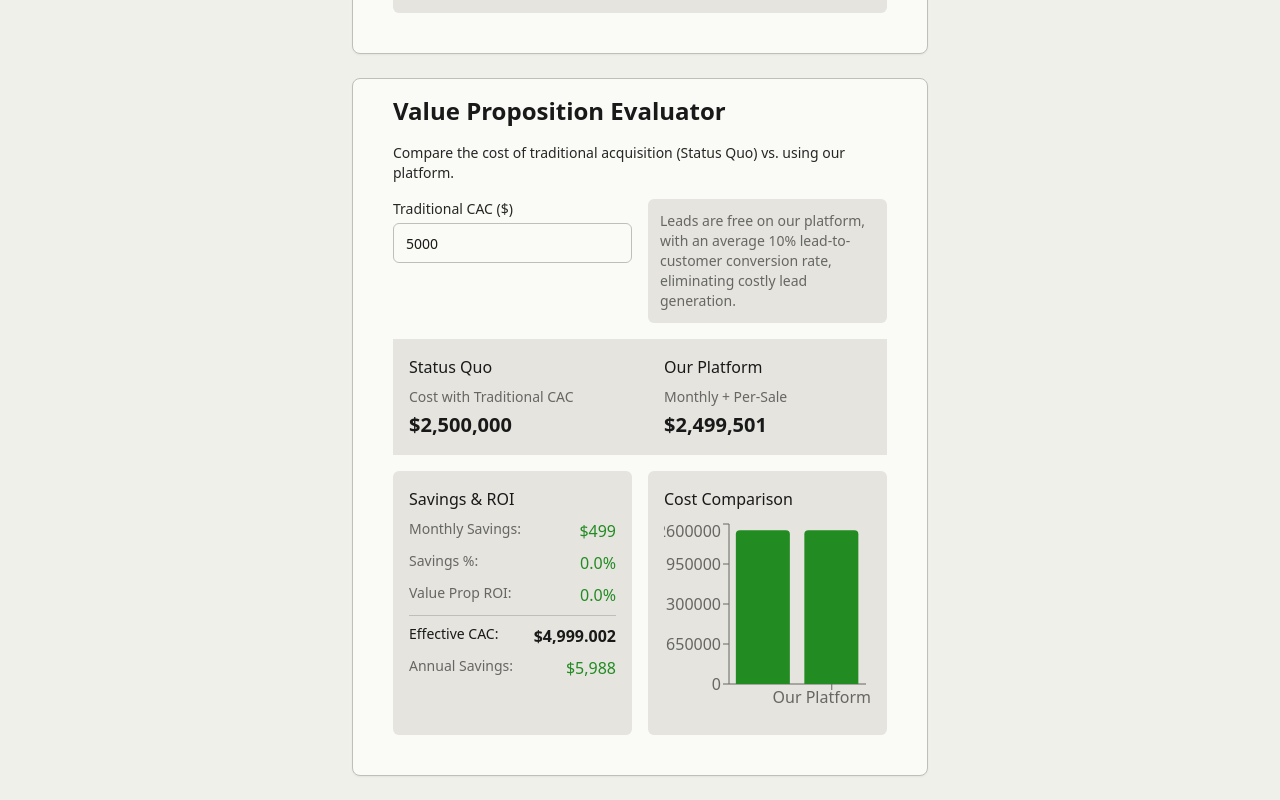
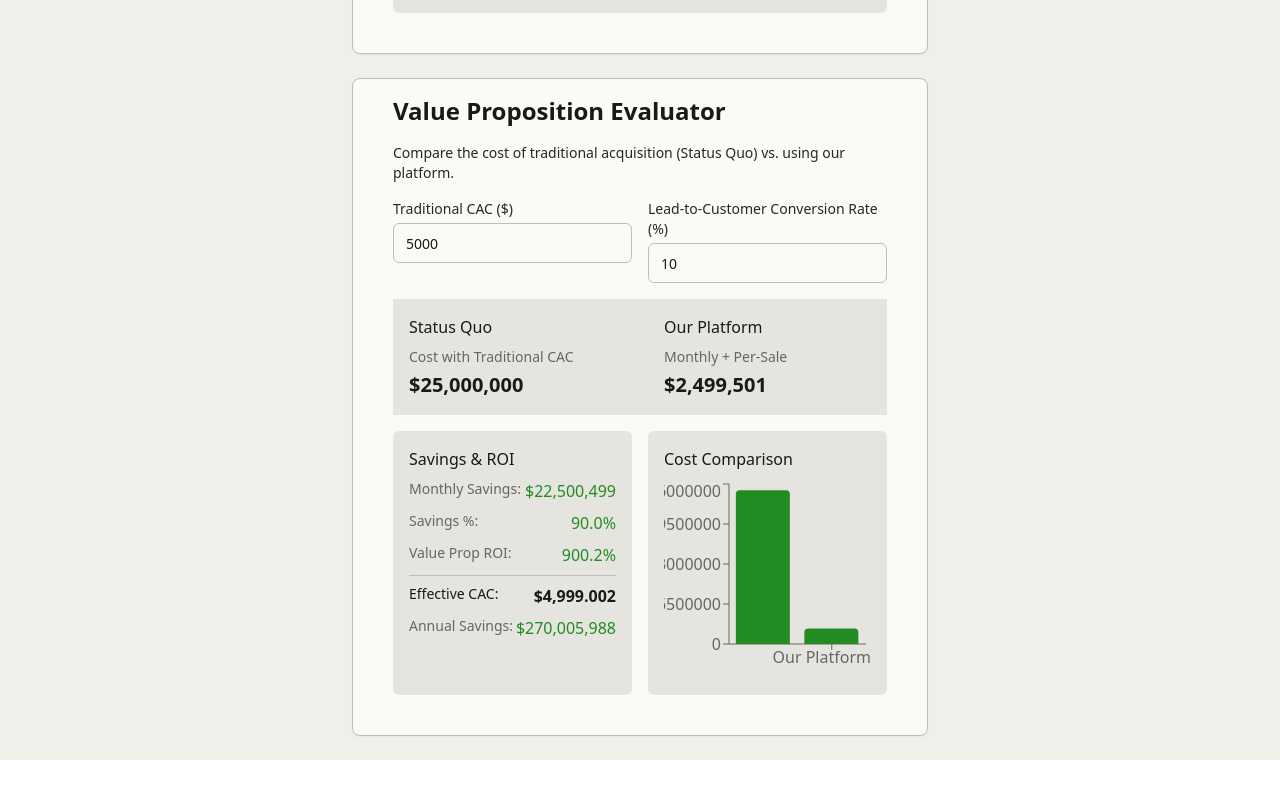
Before and after one commit to solarSimplified-dev/allied-installer-price-picker, a React (Vite) app: page / in a window 1280 px wide. Shown: the part 1176-1976 px from the top of the page. After the commit the page ends 1936 px from the top, so only its background shows below. Built offline with nearby package versions, Linux system fonts and the light colour scheme.

Commit message:
Add adjustable lead-to-customer conversion rate input

```diff
--- a/src/App.jsx
+++ b/src/App.jsx
@@ -17,6 +17,7 @@ export default function App() {
 
   // Value Proposition state
   const [traditionalCAC, setTraditionalCAC] = useState(5000);
+  const [leadConversionRate, setLeadConversionRate] = useState(10);
 
   // Cash flow simulator state
   const [initialSubscriptions, setInitialSubscriptions] = useState(100);
@@ -58,7 +59,7 @@ export default function App() {
   const roi = totalCosts > 0 ? (profit / totalCosts) * 100 : 0;
 
   // Calculate value proposition metrics
-  const statusQuoCost = currentSales * traditionalCAC;
+  const statusQuoCost = currentSales * traditionalCAC * (100 / leadConversionRate);
   const yourSolutionCost = monthlyDisplay + currentSales * perSaleDisplay;
   const monthlySavings = statusQuoCost - yourSolutionCost;
   const savingsPercentage = statusQuoCost > 0 ? (monthlySavings / statusQuoCost) * 100 : 0;
@@ -157,6 +158,8 @@ export default function App() {
       <ValueProposition
         traditionalCAC={traditionalCAC}
         setTraditionalCAC={setTraditionalCAC}
+        leadConversionRate={leadConversionRate}
+        setLeadConversionRate={setLeadConversionRate}
         statusQuoCost={statusQuoCost}
         yourSolutionCost={yourSolutionCost}
         monthlySavings={monthlySavings}
--- a/src/components/ValueProposition.jsx
+++ b/src/components/ValueProposition.jsx
@@ -14,6 +14,8 @@ import {
 export default function ValueProposition({
   traditionalCAC,
   setTraditionalCAC,
+  leadConversionRate,
+  setLeadConversionRate,
   statusQuoCost,
   yourSolutionCost,
   monthlySavings,
@@ -59,13 +61,26 @@ export default function ValueProposition({
                 }}
               />
             </div>
-            <div
-              className="p-3 rounded-md"
-              style={{ backgroundColor: "#E5E4DF", marginTop: "auto" }}
-            >
-              <p className="text-sm" style={{ color: "#666663" }}>
-                Leads are free on our platform, with an average 10% lead-to-customer conversion rate, eliminating costly lead generation.
-              </p>
+            <div>
+              <label className="block mb-1 text-sm font-medium" style={{ color: "#262625" }}>
+                Lead-to-Customer Conversion Rate (%)
+              </label>
+              <Input
+                type="number"
+                min="0"
+                max="100"
+                step="0.1"
+                value={leadConversionRate}
+                onChange={(e) => {
+                  const val = parseFloat(e.target.value);
+                  setLeadConversionRate(isNaN(val) ? 0 : Math.min(100, Math.max(0, val)));
+                }}
+                style={{
+                  backgroundColor: "#FAFAF7",
+                  borderColor: "#BFBFBA",
+                  color: "#191919",
+                }}
+              />
             </div>
           </div>
 
```
